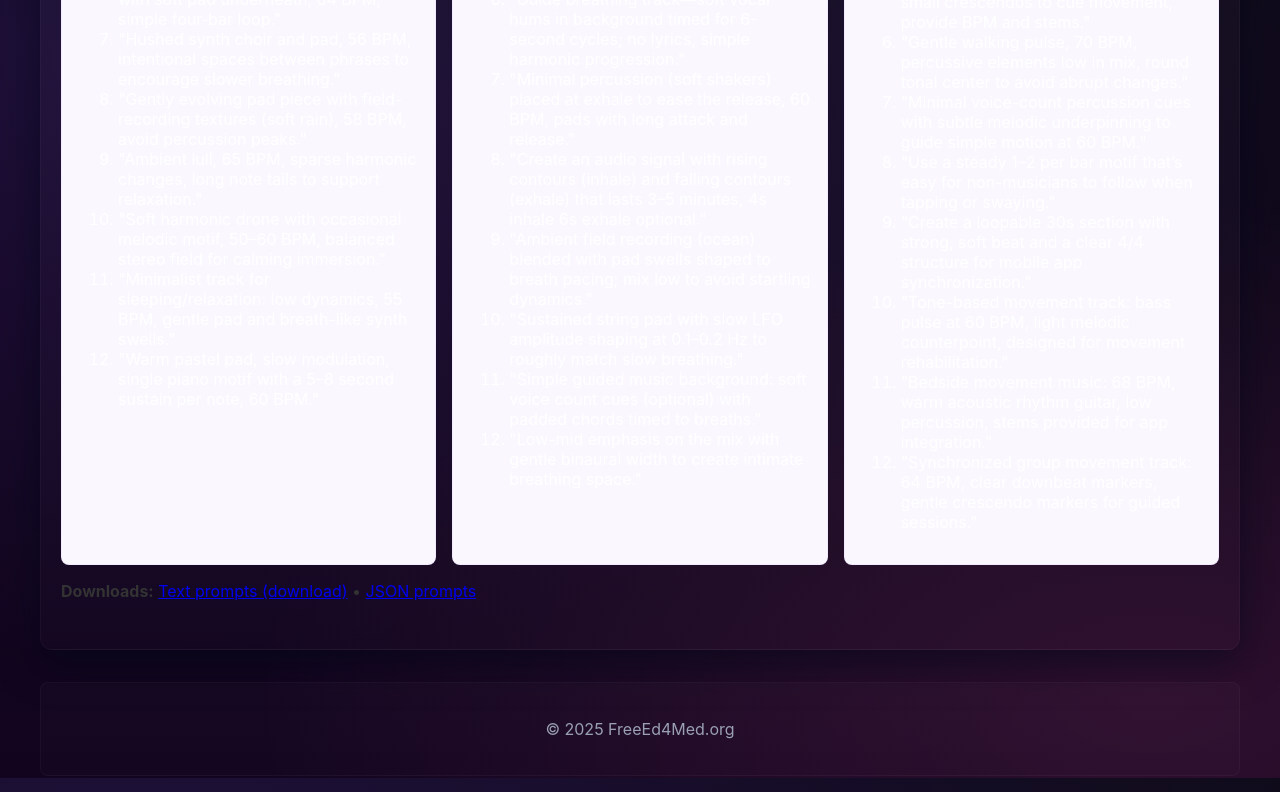
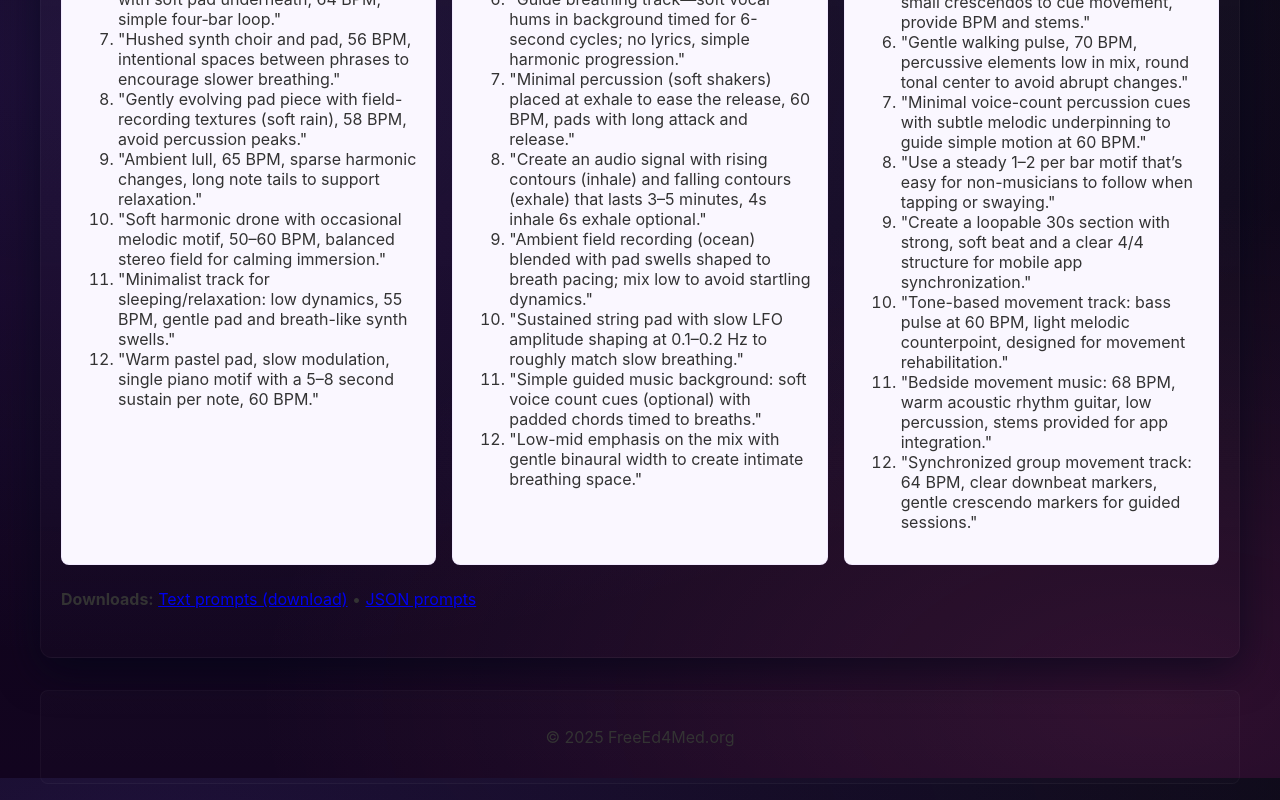
Before and after one commit to FreeEd4Med/FreeEd4MedWebsite, a website: page ai-prompts.html in a window 1280 px wide. Shown: the part 822-1622 px from the top of the page. Drawn offline with Linux system fonts and the light colour scheme.

Commit message:
Fix poor contrast: glossary entries dark text on light bg, intro h2 dark, footer dark text

```diff
--- a/style.css
+++ b/style.css
@@ -86,7 +86,7 @@ header.site-header h1 { font-size:1.15rem; margin:0; color: #fff; text-shadow: 0
 
 .intro h2 {
     font-size: clamp(1.6rem, 4vw, 2.6rem);
-    color: white;
+    color: #333;
     text-shadow: 0 8px 36px rgba(122,47,245,0.28), 0 2px 0 rgba(0,0,0,0.18);
 }
 
@@ -190,7 +190,7 @@ header.site-header h1 { font-size:1.15rem; margin:0; color: #fff; text-shadow: 0
 .research-list .entry .breakdown ul { margin-top: 0.25rem; }
 
 /* Glossary term image tile */
-.entry { display:block; color: white; }
+.entry { display:block; color: #333; background: rgba(255,255,255,0.06); border-radius: 8px; padding: 0.5rem; margin-bottom: 0.5rem; }
 .entry .term-art { float:left; width:90px; height:90px; margin-right:0.9rem; border-radius:8px; background: linear-gradient(180deg, rgba(255,255,255,0.02), rgba(0,0,0,0.06)); display:inline-flex; align-items:center; justify-content:center; border:1px solid rgba(255,255,255,0.03); box-shadow: 0 8px 30px rgba(2,6,23,0.6); }
 .entry .term-art img { max-width:78px; max-height:78px; display:block; }
 .entry .entry-body { overflow:hidden; }
@@ -222,7 +222,7 @@ footer.footer {
         margin-top: 2rem;
         padding: 1.25rem;
         background: linear-gradient(180deg, rgba(255,255,255,0.02), rgba(255,255,255,0.01));
-        color: var(--muted);
+        color: #333;
         border-radius: 8px;
         border: 1px solid rgba(255,255,255,0.03);
 }
```
